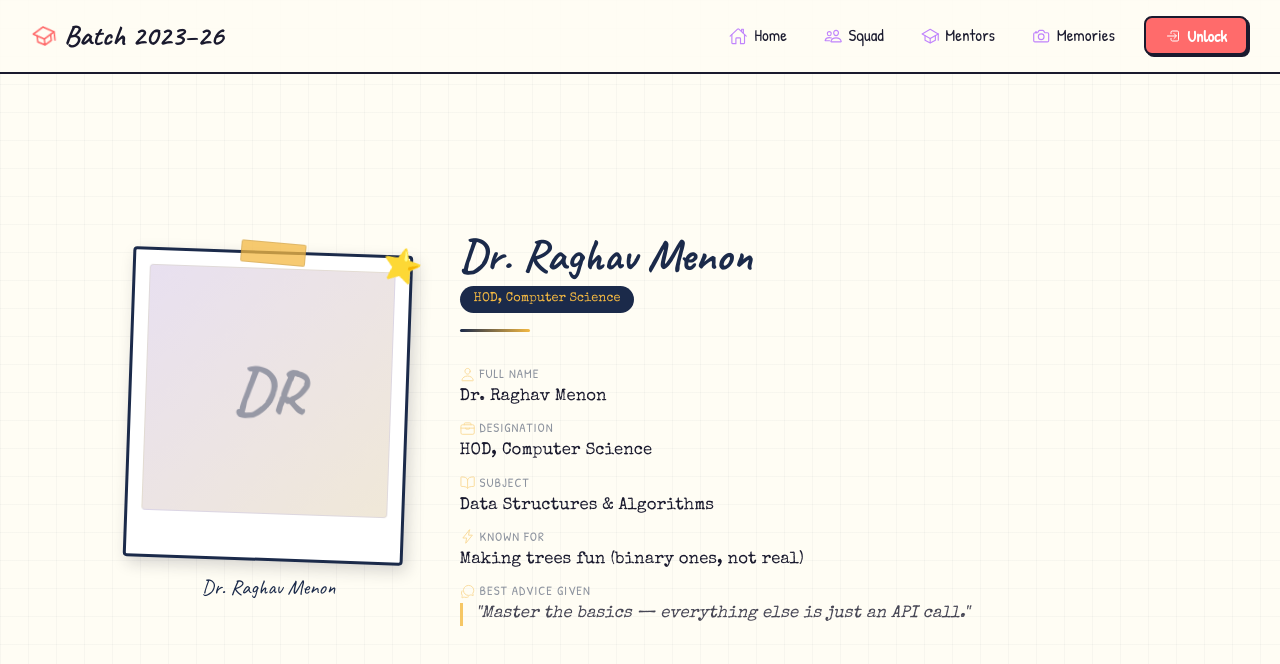
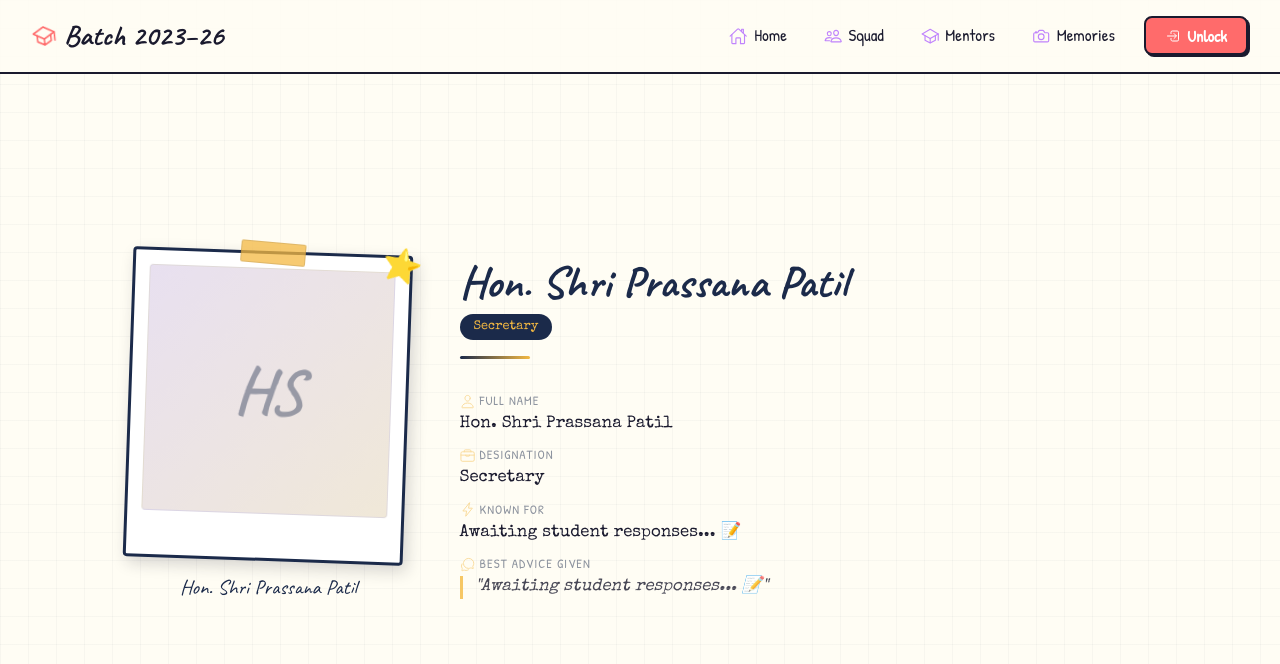
Before and after one commit to Adi-Marathe/Batch2023_26, a React (Vite) app in the folder client/: page /staff/1 in a window 1280 px wide. Shown: the top 664 px of the page. Built offline with nearby package versions, Linux system fonts and the light colour scheme; a web font is replaced by a local one.

Commit message:
feat: replace dummy staff with real data, show designation on card, hide subject if empty

```diff
--- a/client/src/components/StaffCard.jsx
+++ b/client/src/components/StaffCard.jsx
@@ -36,13 +36,19 @@ export default function StaffCard({ staff, index }) {
       <span className="staff-card-star">⭐</span>
       <div className="staff-card-photo">
         {staff.photo ? (
-          <img src={staff.photo} alt={staff.name} style={{ width: '100%', height: '100%', objectFit: 'cover' }} />
+          <img
+            src={staff.photo}
+            alt={staff.name}
+            style={{ width: '100%', height: '100%', objectFit: 'cover' }}
+            loading="lazy"
+            decoding="async"
+          />
         ) : (
           <span className="staff-card-initials">{initials}</span>
         )}
       </div>
       <p className="staff-card-name">{staff.name}</p>
-      <p className="staff-card-subject">{staff.subject}</p>
+      <p className="staff-card-subject">{staff.designation}</p>
     </div>
   );
 }
--- a/client/src/components/StaffProfile.jsx
+++ b/client/src/components/StaffProfile.jsx
@@ -23,9 +23,10 @@ export default function StaffProfile() {
   const fields = [
     { icon: <IoPersonOutline />, label: 'Full Name', value: staff.name },
     { icon: <IoBriefcaseOutline />, label: 'Designation', value: staff.designation },
-    { icon: <IoBookOutline />, label: 'Subject', value: staff.subject },
+    // Only show Subject if this staff member has one
+    ...(staff.subject ? [{ icon: <IoBookOutline />, label: 'Subject', value: staff.subject }] : []),
     { icon: <IoFlashOutline />, label: 'Known For', value: staff.knownFor },
-    { icon: <IoChatbubblesOutline />, label: 'Best Advice Given', value: `"${staff.advice}"`, isAdvice: true },
+    { icon: <IoChatbubblesOutline />, label: 'Best Advice Given', value: staff.advice, isAdvice: true },
   ];
 
   return (
--- a/client/src/data/staff.js
+++ b/client/src/data/staff.js
@@ -1,14 +1,187 @@
+const AWAITING = 'Awaiting student responses... 📝';
+const AWAITING_ADVICE = '"Awaiting student responses... 📝"';
+
 const staff = [
-  { id: 1, name: "Dr. Raghav Menon", designation: "HOD, Computer Science", subject: "Data Structures & Algorithms", photo: "", knownFor: "Making trees fun (binary ones, not real)", advice: "Master the basics — everything else is just an API call." },
-  { id: 2, name: "Prof. Sunita Sharma", designation: "Associate Professor", subject: "Database Management Systems", photo: "", knownFor: "Query queen — can normalize anything", advice: "Your data model is your foundation. Get it right." },
-  { id: 3, name: "Dr. Amitabh Verma", designation: "Professor", subject: "Operating Systems", photo: "", knownFor: "Deadlock jokes that actually land", advice: "Don't just learn to code — learn how the machine thinks." },
-  { id: 4, name: "Ms. Priya Nambiar", designation: "Assistant Professor", subject: "Web Technologies", photo: "", knownFor: "Building side projects during lectures (as demos)", advice: "Ship something. Anything. Just ship it." },
-  { id: 5, name: "Dr. Farhan Qureshi", designation: "Professor", subject: "Machine Learning", photo: "", knownFor: "Explaining neural networks with food analogies", advice: "The best model is the one that solves the problem." },
-  { id: 6, name: "Prof. Lakshmi Iyer", designation: "Associate Professor", subject: "Computer Networks", photo: "", knownFor: "Can trace a packet route in her sleep", advice: "Understand the network — it connects everything." },
-  { id: 7, name: "Mr. Vikram Joshi", designation: "Lab Instructor", subject: "Programming Lab", photo: "", knownFor: "Debugging your code faster than you wrote it", advice: "Read the error message. No, actually READ it." },
-  { id: 8, name: "Dr. Anita Deshmukh", designation: "Professor", subject: "Software Engineering", photo: "", knownFor: "Making Agile feel like common sense", advice: "Good software is built by good teams, not lone wolves." },
-  { id: 9, name: "Prof. Suresh Pillai", designation: "Associate Professor", subject: "Theory of Computation", photo: "", knownFor: "Turning abstract math into 'aha!' moments", advice: "If you can think formally, you can solve anything." },
-  { id: 10, name: "Ms. Kavita Rangan", designation: "Assistant Professor", subject: "Cyber Security", photo: "", knownFor: "Ethical hacking demos that terrify the class", advice: "Security isn't a feature — it's a mindset." },
+  {
+    id: 1,
+    name: 'Hon. Shri Prassana Patil',
+    designation: 'Secretary',
+    subject: '',
+    photo: '',
+    knownFor: AWAITING,
+    advice: AWAITING_ADVICE,
+  },
+  {
+    id: 2,
+    name: 'Dr. A. M. Chaudhari',
+    designation: 'Principal',
+    subject: 'Essence of Indian Constitution',
+    photo: '',
+    knownFor: AWAITING,
+    advice: AWAITING_ADVICE,
+  },
+  {
+    id: 3,
+    name: 'Prof. S. Matsagar',
+    designation: 'Vice Principal',
+    subject: 'Basic Mathematics & Applied Mathematics',
+    photo: '',
+    knownFor: AWAITING,
+    advice: AWAITING_ADVICE,
+  },
+  {
+    id: 4,
+    name: 'Prof. P. W. Gadpayle',
+    designation: 'HOD (Computer Engineering)',
+    subject: 'Fundamental of ICT, Data Structure in C, UI/UX Design, Client Side Scripting',
+    photo: '',
+    knownFor: AWAITING,
+    advice: AWAITING_ADVICE,
+  },
+  {
+    id: 5,
+    name: 'Prof. Madhuri Borse',
+    designation: 'Professor',
+    subject: 'Linux Basic, Database Management System, Java Programming, Operating System, Emerging Trends in Computer Engineering',
+    photo: '',
+    knownFor: AWAITING,
+    advice: AWAITING_ADVICE,
+  },
+  {
+    id: 6,
+    name: 'Prof. Khushi Bharuka',
+    designation: 'Associate Professor',
+    subject: 'Web Page Design, Digital Techniques, Microprocessor Programming, Python Programming, Machine Learning',
+    photo: '',
+    knownFor: AWAITING,
+    advice: AWAITING_ADVICE,
+  },
+  {
+    id: 7,
+    name: 'Prof. Archana Pande',
+    designation: 'Associate Professor',
+    subject: 'OOPs using C++, Data Communication and Computer Networks, Data Analytics, Android Development',
+    photo: '',
+    knownFor: AWAITING,
+    advice: AWAITING_ADVICE,
+  },
+  {
+    id: 8,
+    name: 'Prof. Ashwani Sase',
+    designation: 'Associate Professor',
+    subject: 'Programming in C',
+    photo: '',
+    knownFor: AWAITING,
+    advice: AWAITING_ADVICE,
+  },
+  {
+    id: 9,
+    name: 'Prof. Anisha Nikam',
+    designation: 'Associate Professor',
+    subject: 'Web Page Design',
+    photo: '',
+    knownFor: AWAITING,
+    advice: AWAITING_ADVICE,
+  },
+  {
+    id: 10,
+    name: 'Prof. Prasad Wagh',
+    designation: 'Associate Professor',
+    subject: 'Software Engineering, Software Testing',
+    photo: '',
+    knownFor: AWAITING,
+    advice: AWAITING_ADVICE,
+  },
+  {
+    id: 11,
+    name: 'Prof. Patil Sir',
+    designation: 'Associate Professor',
+    subject: 'Communication Skill (English), Professional Communication',
+    photo: '',
+    knownFor: AWAITING,
+    advice: AWAITING_ADVICE,
+  },
+  {
+    id: 12,
+    name: 'Prof. Gawande Sir',
+    designation: 'Associate Professor',
+    subject: 'Basic Science (Physics and Chemistry)',
+    photo: '',
+    knownFor: AWAITING,
+    advice: AWAITING_ADVICE,
+  },
+  {
+    id: 13,
+    name: 'Prof. C. Chavan',
+    designation: 'Associate Professor',
+    subject: 'Environment Education and Sustainability',
+    photo: '',
+    knownFor: AWAITING,
+    advice: AWAITING_ADVICE,
+  },
+  {
+    id: 14,
+    name: 'Prof. V. Butte',
+    designation: 'Associate Professor',
+    subject: 'Management',
+    photo: '',
+    knownFor: AWAITING,
+    advice: AWAITING_ADVICE,
+  },
+  {
+    id: 15,
+    name: 'Prof. S. Mekhe',
+    designation: 'Librarian',
+    subject: 'Yoga and Meditation',
+    photo: '',
+    knownFor: AWAITING,
+    advice: AWAITING_ADVICE,
+  },
+  {
+    id: 16,
+    name: 'Pawar Miss',
+    designation: 'Clerk',
+    subject: '',
+    photo: '',
+    knownFor: AWAITING,
+    advice: AWAITING_ADVICE,
+  },
+  {
+    id: 17,
+    name: 'Pawar Sir',
+    designation: 'Clerk',
+    subject: '',
+    photo: '',
+    knownFor: AWAITING,
+    advice: AWAITING_ADVICE,
+  },
+  {
+    id: 18,
+    name: 'Cantin Vale Mama',
+    designation: 'Peon',
+    subject: '',
+    photo: '',
+    knownFor: AWAITING,
+    advice: AWAITING_ADVICE,
+  },
+  {
+    id: 19,
+    name: 'Giri Mama',
+    designation: 'Peon',
+    subject: '',
+    photo: '',
+    knownFor: AWAITING,
+    advice: AWAITING_ADVICE,
+  },
+  {
+    id: 20,
+    name: 'More Mama',
+    designation: 'Peon',
+    subject: '',
+    photo: '',
+    knownFor: AWAITING,
+    advice: AWAITING_ADVICE,
+  },
 ];
 
 export default staff;
```
